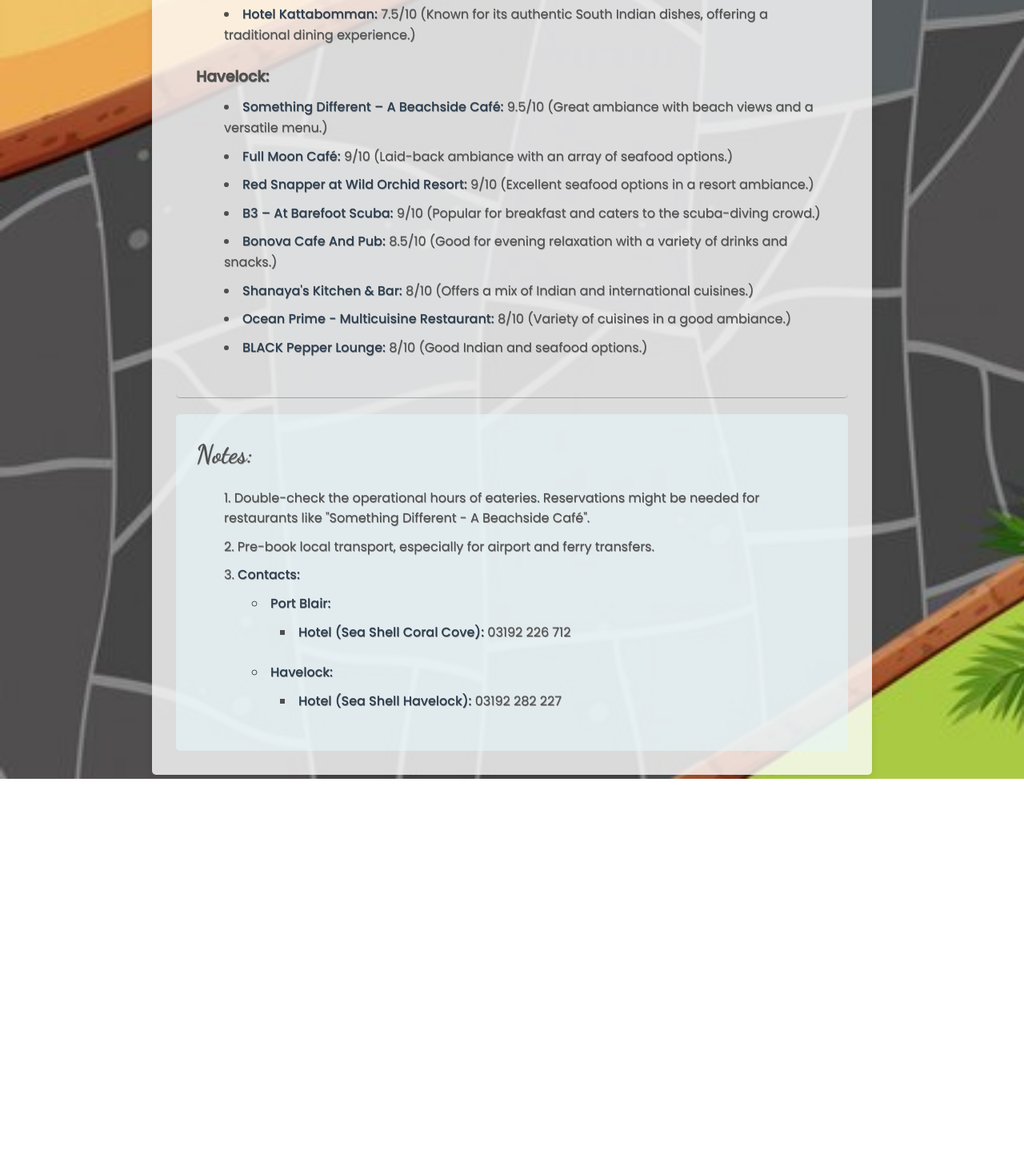
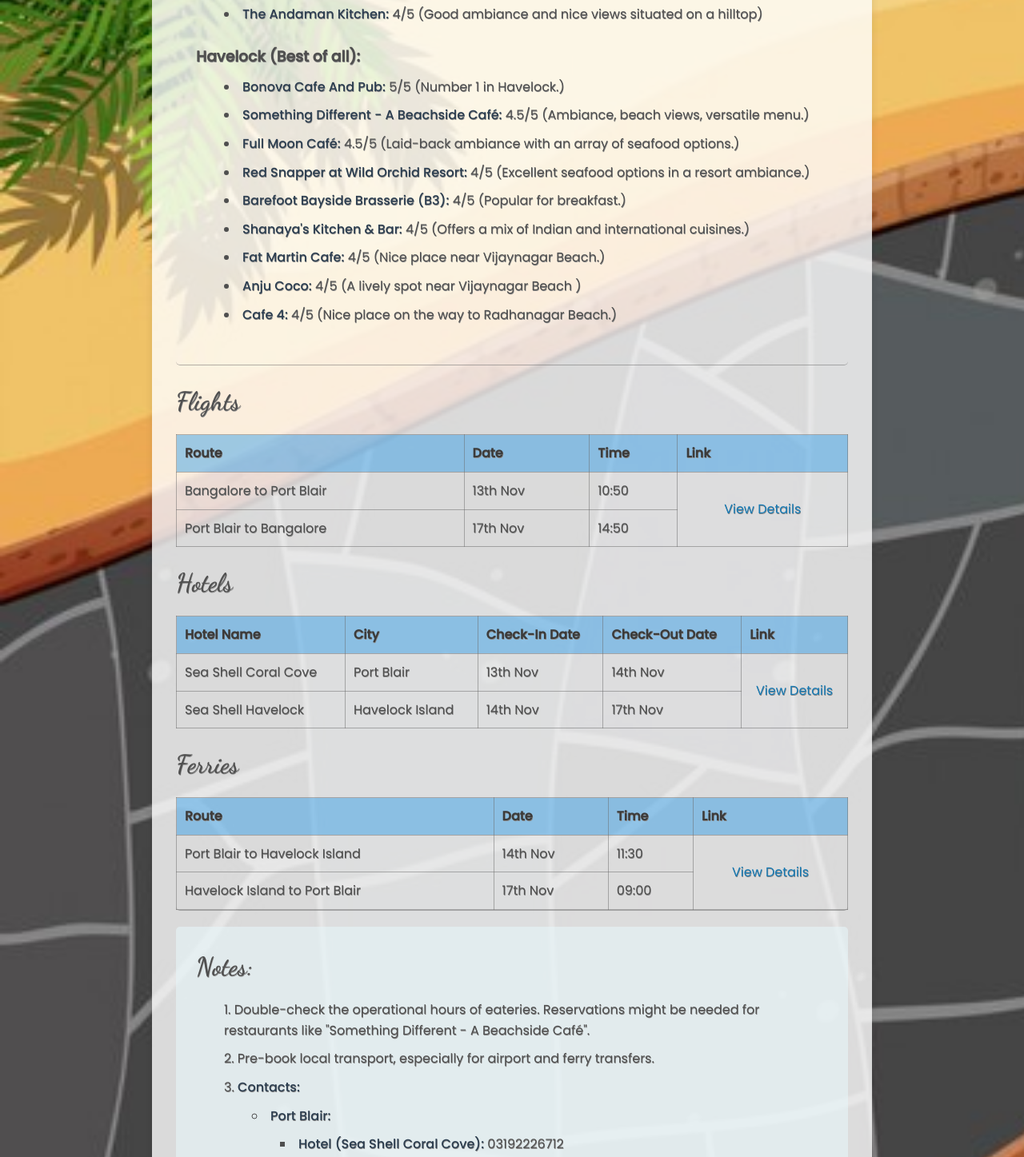
Before and after one commit to anisriva/itineraries, a plain HTML site: page andaman2023/index.html in a window 1280 px wide. Shown: the part 3297-4744 px from the top of the page at 80% size. Before the commit the page ends 4271 px from the top, so only its background shows below. Drawn offline with Linux system fonts and the light colour scheme.

Commit message:
Added table and modified restaurant list

```diff
--- a/andaman2023/index.html
+++ b/andaman2023/index.html
@@ -14,7 +14,6 @@
     <header class="header-container">
         <h1>Andaman trip 2023</h1>
     </header>
-
     <section class="section-container section">
         <h2>Day 1 (13th Nov): Departure from Bangalore & Arrival at Port Blair</h2>
         <p>Early Morning:</p>
@@ -136,25 +135,105 @@
     <section class="section-container section">
         <h2>Notable places to eat:</h2>
 
-        <h3>Port Blair:</h3>
+        <h3>Port Blair (Best of all):</h3>
         <ul>
-            <li><strong>New Lighthouse Restaurant:</strong> 9/10 (Renowned for its seafood and Indian specialties with a sea view.)</li>
-            <li><strong>The Islander Restaurant:</strong> 8.5/10 (Good ambiance with a variety of cuisines, ranging from Indian to international.)</li>
-            <li><strong>Annapurna Restaurant:</strong> 8/10 (Vegetarian-friendly, serving both North and South Indian dishes.)</li>
-            <li><strong>Hotel Kattabomman:</strong> 7.5/10 (Known for its authentic South Indian dishes, offering a traditional dining experience.)</li>
+            <li><strong>Amaya:</strong> 5/5 (Roof top restaurant / lounge with nice views. Enjoy Signature cocktails, Sea Food & Live music.)</li>
+            <li><strong>The Islander Restaurant:</strong> 4.5/5 (Good ambiance with a variety of cuisines, ranging from Indian to international.)</li>
+            <li><strong>Hotel Kattabomman:</strong> 4/5 (Known for its authentic South Indian dishes, offering a traditional dining experience.)</li>
+            <li><strong>The Andaman Kitchen:</strong> 4/5 (Good ambiance and nice views situated on a hilltop)</li>
         </ul>
 
-        <h3>Havelock:</h3>
+        <h3>Havelock (Best of all):</h3>
         <ul>
-            <li><strong>Something Different – A Beachside Café:</strong> 9.5/10 (Great ambiance with beach views and a versatile menu.)</li>
-            <li><strong>Full Moon Café:</strong> 9/10 (Laid-back ambiance with an array of seafood options.)</li>
-            <li><strong>Red Snapper at Wild Orchid Resort:</strong> 9/10 (Excellent seafood options in a resort ambiance.)</li>
-            <li><strong>B3 – At Barefoot Scuba:</strong> 9/10 (Popular for breakfast and caters to the scuba-diving crowd.)</li>
-            <li><strong>Bonova Cafe And Pub:</strong> 8.5/10 (Good for evening relaxation with a variety of drinks and snacks.)</li>
-            <li><strong>Shanaya's Kitchen & Bar:</strong> 8/10 (Offers a mix of Indian and international cuisines.)</li>
-            <li><strong>Ocean Prime - Multicuisine Restaurant:</strong> 8/10 (Variety of cuisines in a good ambiance.)</li>
-            <li><strong>BLACK Pepper Lounge:</strong> 8/10 (Good Indian and seafood options.)</li>
+            <li><strong>Bonova Cafe And Pub:</strong> 5/5 (Number 1 in Havelock.)</li>
+            <li><strong>Something Different - A Beachside Café:</strong> 4.5/5 (Ambiance, beach views, versatile menu.)</li>
+            <li><strong>Full Moon Café:</strong> 4.5/5 (Laid-back ambiance with an array of seafood options.)</li>
+            <li><strong>Red Snapper at Wild Orchid Resort:</strong> 4/5 (Excellent seafood options in a resort ambiance.)</li>
+            <li><strong>Barefoot Bayside Brasserie (B3):</strong> 4/5 (Popular for breakfast.)</li>
+            <li><strong>Shanaya's Kitchen & Bar:</strong> 4/5 (Offers a mix of Indian and international cuisines.)</li>
+            <li><strong>Fat Martin Cafe:</strong> 4/5 (Nice place near Vijaynagar Beach.)</li>
+            <li><strong>Anju Coco:</strong> 4/5 (A lively spot near Vijaynagar Beach )</li>
+            <li><strong>Cafe 4:</strong> 4/5 (Nice place on the way to Radhanagar Beach.)</li>
         </ul>
+    </section>
+    <section class="table-section section">
+        <h2>Flights</h2>
+        <table>
+            <thead>
+                <tr>
+                    <th>Route</th>
+                    <th>Date</th>
+                    <th>Time</th>
+                    <th>Link</th>
+                </tr>
+            </thead>
+            <tbody>
+                <tr>
+                    <td>Bangalore to Port Blair</td>
+                    <td>13th Nov</td>
+                    <td>10:50</td>
+                    <td class="link-cell" rowspan="2"><a href="https://drive.google.com/drive/folders/158cg9JHBili5bw7hyp2vk1emcMwbjJxc" target="_blank">View Details</a></td>
+                </tr>
+                <tr>
+                    <td>Port Blair to Bangalore</td>
+                    <td>17th Nov</td>
+                    <td>14:50</td>
+                </tr>
+            </tbody>
+        </table>
+
+        <h2>Hotels</h2>
+        <table>
+            <thead>
+                <tr>
+                    <th>Hotel Name</th>
+                    <th>City</th>
+                    <th>Check-In Date</th>
+                    <th>Check-Out Date</th>
+                    <th>Link</th>
+                </tr>
+            </thead>
+            <tbody>
+                <tr>
+                    <td>Sea Shell Coral Cove</td>
+                    <td>Port Blair</td>
+                    <td>13th Nov</td>
+                    <td>14th Nov</td>
+                    <td class="link-cell" rowspan="2"><a href="https://drive.google.com/drive/folders/15AUmfh89zlarAVl0pcniMhNahq5SwTHm" target="_blank">View Details</a></td>
+                </tr>
+                <tr>
+                    <td>Sea Shell Havelock</td>
+                    <td>Havelock Island</td>
+                    <td>14th Nov</td>
+                    <td>17th Nov</td>
+                </tr>
+            </tbody>
+        </table>
+
+        <h2>Ferries</h2>
+        <table>
+            <thead>
+                <tr>
+                    <th>Route</th>
+                    <th>Date</th>
+                    <th>Time</th>
+                    <th>Link</th>
+                </tr>
+            </thead>
+            <tbody>
+                <tr>
+                    <td>Port Blair to Havelock Island</td>
+                    <td>14th Nov</td>
+                    <td>11:30</td>
+                    <td class="link-cell" rowspan="2"><a href="https://drive.google.com/drive/folders/159FUkcxCCrzmfInDEyA7quYoG6N3xNUJ" target="_blank">View Details</a></td>
+                </tr>
+                <tr>
+                    <td>Havelock Island to Port Blair</td>
+                    <td>17th Nov</td>
+                    <td>09:00</td>
+                </tr>
+            </tbody>
+        </table>
     </section>
 
     <section class="notes-section section">
@@ -167,12 +246,12 @@
                 <ul>
                     <li><strong>Port Blair:</strong>
                         <ul>
-                            <li><strong>Hotel (Sea Shell Coral Cove):</strong> 03192 226 712</li>
+                            <li><strong>Hotel (Sea Shell Coral Cove):</strong> 03192226712</li>
                         </ul>
                     </li>
                     <li><strong>Havelock:</strong>
                         <ul>
-                            <li><strong>Hotel (Sea Shell Havelock):</strong> 03192 282 227</li>
+                            <li><strong>Hotel (Sea Shell Havelock):</strong> 03192282227</li>
                         </ul>
                     </li>
                 </ul>
--- a/andaman2023/style/index.css
+++ b/andaman2023/style/index.css
@@ -39,7 +39,6 @@ h2 {
 
 .main-container {
     background-color: rgba(255,255,255,0.8);
-    border-radius: 5px;
     box-shadow: 0 2px 10px rgba(0, 0, 0, 0.1);
     overflow: hidden;
     padding: 30px;
@@ -56,7 +55,7 @@ h2 {
     padding: 25px;
 }
 
-.section:not(:last-child) {
+.section {
     border-bottom: 1px solid rgba(107, 107, 107, 0.5);
 }
 
@@ -85,3 +84,45 @@ strong {
     color: #2c3e50;
     font-weight: 500;
 }
+
+.table-section th{
+    border-radius: 0px;
+}
+
+.table-section h2 {
+    margin-top: 20px;
+}
+
+table {
+    width: 100%;
+    border-collapse: collapse;
+    margin-top: 15px;
+}
+
+table, th, td {
+    border: 1px solid rgba(107, 107, 107, 0.5);
+}
+
+th, td {
+    padding: 10px;
+    text-align: left;
+    vertical-align: middle; /* Center content vertically */
+}
+
+.link-cell {
+    text-align: center; /* Center content horizontally */
+}
+
+th {
+    background-color: rgba(15, 142, 233, 0.4);
+    color: #3b3b3b;
+}
+
+a {
+    color: #157AB5; /* Matching the color scheme */
+    text-decoration: none;
+}
+
+a:hover {
+    text-decoration: underline;
+}
```
